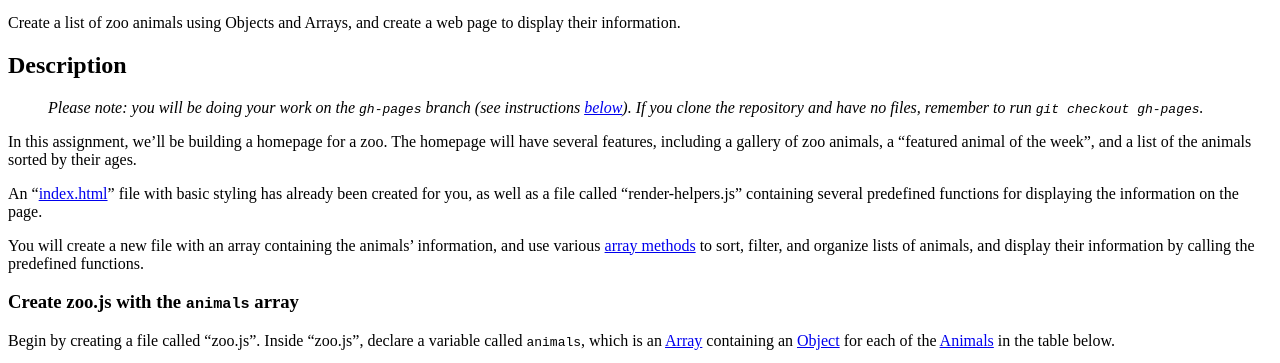
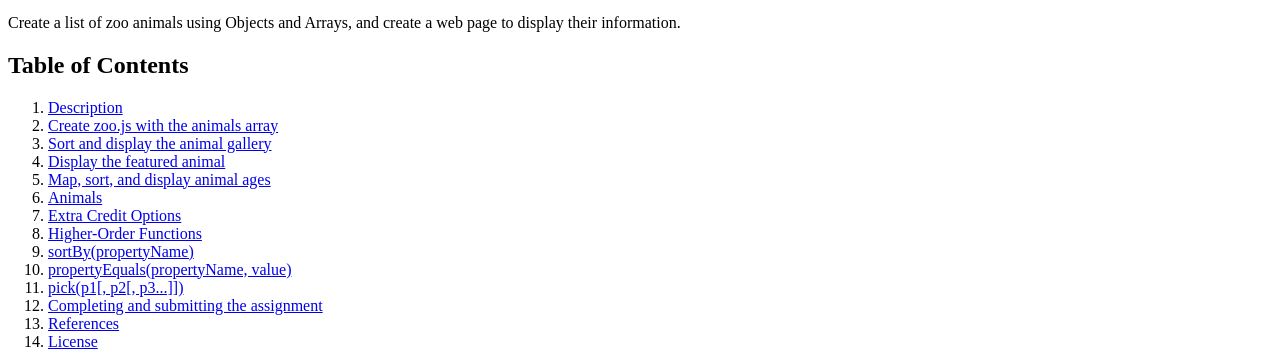
Before and after one commit to unioncollege-webtech/table-of-contents, a plain HTML site: page index.html in a window 1280 px wide. Shown: the part 373-736 px from the top of the page. Drawn offline with Linux system fonts and the light colour scheme.

Commit message:
list not yet nested

```diff
--- a/index.html
+++ b/index.html
@@ -2,7 +2,9 @@
 <html lang="en">
 
 <head>
+    <meta charset="utf-8">
     <title>Zookeep</title>
+    <link rel="stylesheet" href="style.css">
 </head>
 
 <body>
--- /dev/null
+++ b/style.css
@@ -0,0 +1,3 @@
+.collapsed {
+    display: none;
+}
--- a/toc.js
+++ b/toc.js
@@ -5,12 +5,36 @@
 // Use document.querySelector all to find all the headings in the article
 // **except** for the h1 (i.e. h2, h3, h4, h5, h6)
 
-// Sanity check: console.log the headings
+var headings = document.querySelectorAll("h2, h3, h4, h5, h6");
+
+// Sanity check: console.log the
+//console.log(headings);
 
 // Use document.createElement to create a new `ol` element that will hold the
 // table of contents list
+var tocList = document.createElement('ol');
 
 // Sanity check: console.log the `ol` element
+//console.log(tocList);
+
+for (var i = 0; i < headings.length; i++) {
+    var heading = headings[i];
+
+    //console.log(heading.id);
+    //console.log(heading.textContent);
+
+    var a = document.createElement('a');
+    a.href = "#" + heading.id;
+    a.rel = "internal";
+    a.textContent = heading.textContent;
+    //console.log(a);
+
+    var li = document.createElement('li');
+    li.appendChild(a);
+    tocList.appendChild(li);
+}
+
+console.log(tocList);
 
 // Loop through the headings using a 'for' loop, and create an ordered list of
 // links to the different sections of the document. The final list of
@@ -42,18 +66,26 @@
 
 // Use document.querySelector to find the <aside> element with the id
 // "table-of-contents". Store this in a variable called `toc`.
+var toc = document.querySelector("#table-of-contents");
 
 // Sanity check: console.log the `toc` variable
+console.log(toc);
 
 // Append the `ol` containing the table of contents list to `toc`.
+toc.appendChild(tocList);
 
 // Use document.createElement to generate an h2 element with the text
 // "Table of Contents"
+var tocHeading = document.createElement('h2');
+tocHeading.textContent = 'Table of Contents';
+console.log(tocHeading);
 
 // Use insertBefore to add the heading to `toc` *before* the `ol` containing the
+toc.insertBefore(tocHeading, tocList);
 // list of internal links.
 
 // Sanity check: console.log `toc`
+console.log(toc);
 
 
 
@@ -63,6 +95,11 @@
 
 // use addEventListener to listen for 'click' events on the "Table of Contents"
 // h2 element.
+tocHeading.addEventListener('click', function() {
+    //console.log("Clicked!");
+    tocList.classList.toggle('collapsed');
+    console.log(tocList);
+}, false);
 
 // When the Table of Contents heading is clicked, use .classList.toggle() to add
 // or remove the 'collapsed' class name on the `ol` list of links.
@@ -77,6 +114,9 @@
 
 //
 // 3) Make the TOC a nested list: (h3s are nested inside h2s)
+/*
+DO THIS STEP NEXT, 10/22/15
+*/
 //
 
 // Update the code generating the table of contents list above to make it a
```
